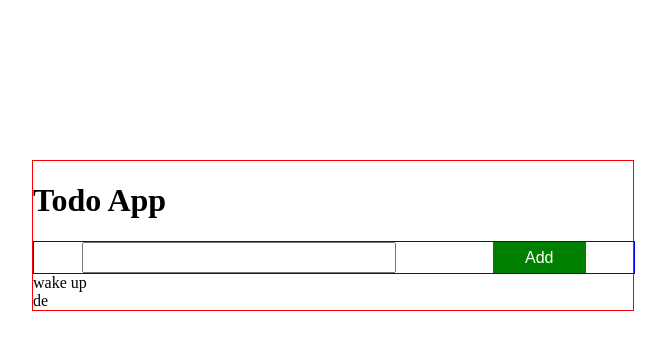
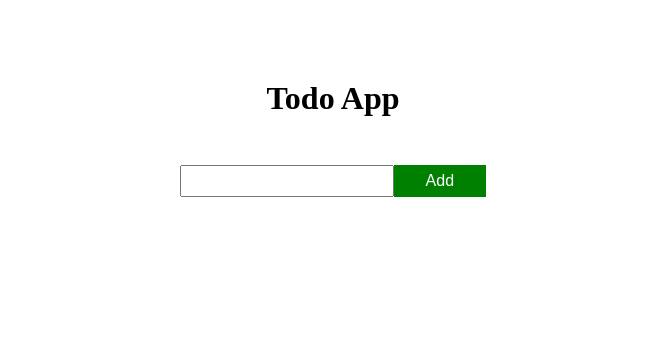
Before and after one commit to anthonyamaro15/react-todo-app, a React (Create React App) app in the folder todo-app/: page / in a window 1280 px wide. Shown: the top 350 px of the page, without its empty margins (307-973 px from the left). Built offline with nearby package versions, Linux system fonts and the light colour scheme.

Commit message:
added functionality for adding and deleting todos

```diff
--- /dev/null
+++ b/todo-app/src/components/Form.js
@@ -0,0 +1,32 @@
+import React, { useState } from "react";
+
+const Form = ({ createTodo }) => {
+  const [value, setValue] = useState("");
+
+  const handleChange = e => {
+    let val = ([e.target.name] = e.target.value);
+    setValue(val);
+  };
+
+  const handleSubmit = e => {
+    e.preventDefault();
+    createTodo(value);
+    setValue("");
+    console.log(value);
+  };
+
+  return (
+    <form onSubmit={handleSubmit}>
+      <input
+        type="text"
+        name="todo"
+        id="todo"
+        value={value}
+        onChange={handleChange}
+      />
+      <button type="submit">Add</button>
+    </form>
+  );
+};
+
+export default Form;
--- a/todo-app/src/components/MainApp.js
+++ b/todo-app/src/components/MainApp.js
@@ -1,46 +1,47 @@
-import React, { useState } from "react";
+import React, { useState, useEffect } from "react";
+import NewTodo from "./NewTodo";
+import Form from "./Form";
 import uuid from "uuid/v4";
 
 const MainApp = () => {
-  const [value, setValue] = useState("");
-  const [data, setData] = useState([
-    { todo: "wake up", id: 1 },
-    { todo: "eat breakfast", id: 2 }
-  ]);
+  const [data, setData] = useState([]);
 
-  const handleChange = e => {
-    setValue(e.target.value);
+  useEffect(() => {
+    const todoData = JSON.parse(localStorage.getItem("data"));
+    if (todoData) {
+      setData(todoData);
+    }
+  }, []);
+
+  useEffect(() => {
+    localStorage.setItem("data", JSON.stringify(data));
+  }, [data]);
+
+  const createTodo = item => {
     const obj = {
-      todo: value,
+      todo: item,
       id: uuid()
     };
     setData([...data, obj]);
-    console.log(e.target.value);
   };
 
-  //// test
+  const deleteTodo = id => {
+    const newData = data.filter(list => list.id !== id);
+    setData(newData);
+  };
 
   return (
     <div className="container">
       <h1>Todo App</h1>
-      <form>
-        <input
-          type="text"
-          name="todo"
-          id="todo"
-          value={value}
-          onChange={handleChange}
-        />
-        <button type="submit">Add</button>
-      </form>
+      <Form createTodo={createTodo} />
       <section className="todo-section">
-        <div className="todo">
-          <span>wake up</span>
-          <div className="icons">
-            <span>d</span>
-            <span>e</span>
-          </div>
-        </div>
+        {data.map(todo => (
+          <NewTodo
+            key={todo.id}
+            todo={todo}
+            deleteTodo={() => deleteTodo(todo.id)}
+          />
+        ))}
       </section>
     </div>
   );
--- /dev/null
+++ b/todo-app/src/components/NewTodo.js
@@ -0,0 +1,17 @@
+import React from "react";
+import { FaEdit } from "react-icons/fa";
+import { MdDelete } from "react-icons/md";
+
+const NewTodo = ({ todo, deleteTodo }) => {
+  return (
+    <div className="todo">
+      <span>{todo.todo}</span>
+      <div className="icons">
+        <span onClick={deleteTodo}>{<MdDelete />}</span>
+        <span onClick={deleteTodo}>{<FaEdit />}</span>
+      </div>
+    </div>
+  );
+};
+
+export default NewTodo;
--- a/todo-app/src/sass/_main.scss
+++ b/todo-app/src/sass/_main.scss
@@ -1,13 +1,15 @@
 .container {
-  border: 1px solid red;
-  width: 600px;
-  margin: 10rem auto;
+  h1 {
+    text-align: center;
+  }
+  width: 500px;
+  margin: 5rem auto;
 
   form {
-    width: 100%;
-    border: 1px solid blue;
+    width: 80%;
+    margin: 3rem auto;
     display: flex;
-    justify-content: space-around;
+    justify-content: center;
 
     input {
       display: inline-block;
@@ -27,4 +29,28 @@
       cursor: pointer;
     }
   }
+
+  .todo {
+    display: flex;
+    justify-content: space-between;
+    align-items: center;
+    margin-bottom: 0.6rem;
+    padding: 0.5rem;
+    font-size: 1.2rem;
+    background: #f4f4f4;
+
+    .icons {
+      span {
+        display: inline-block;
+        padding: 0.2rem 0.5rem;
+        cursor: pointer;
+        font-size: 1rem;
+
+        &:first-child {
+          margin-right: 0.5rem;
+          color: red;
+        }
+      }
+    }
+  }
 }
```
Also changed, not shown: 1 other file (tests, documents, lock files or other folders).
